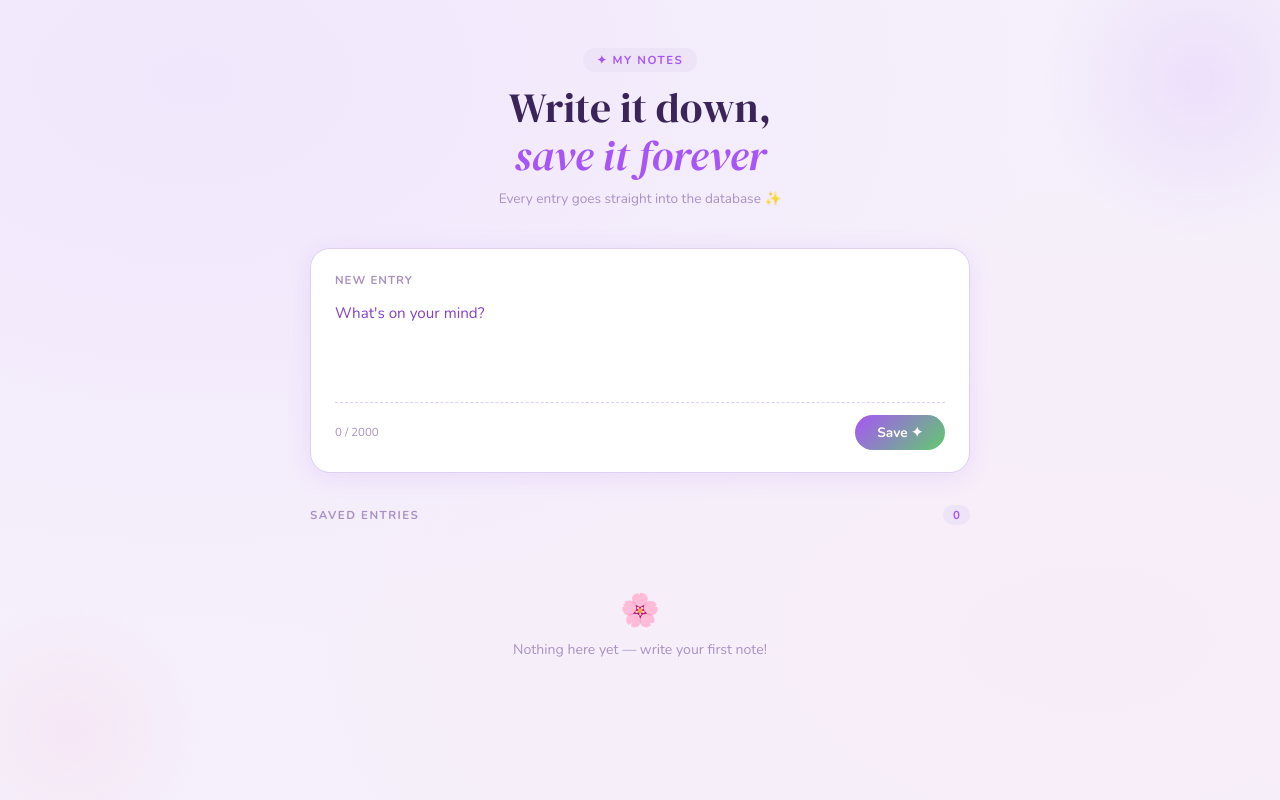
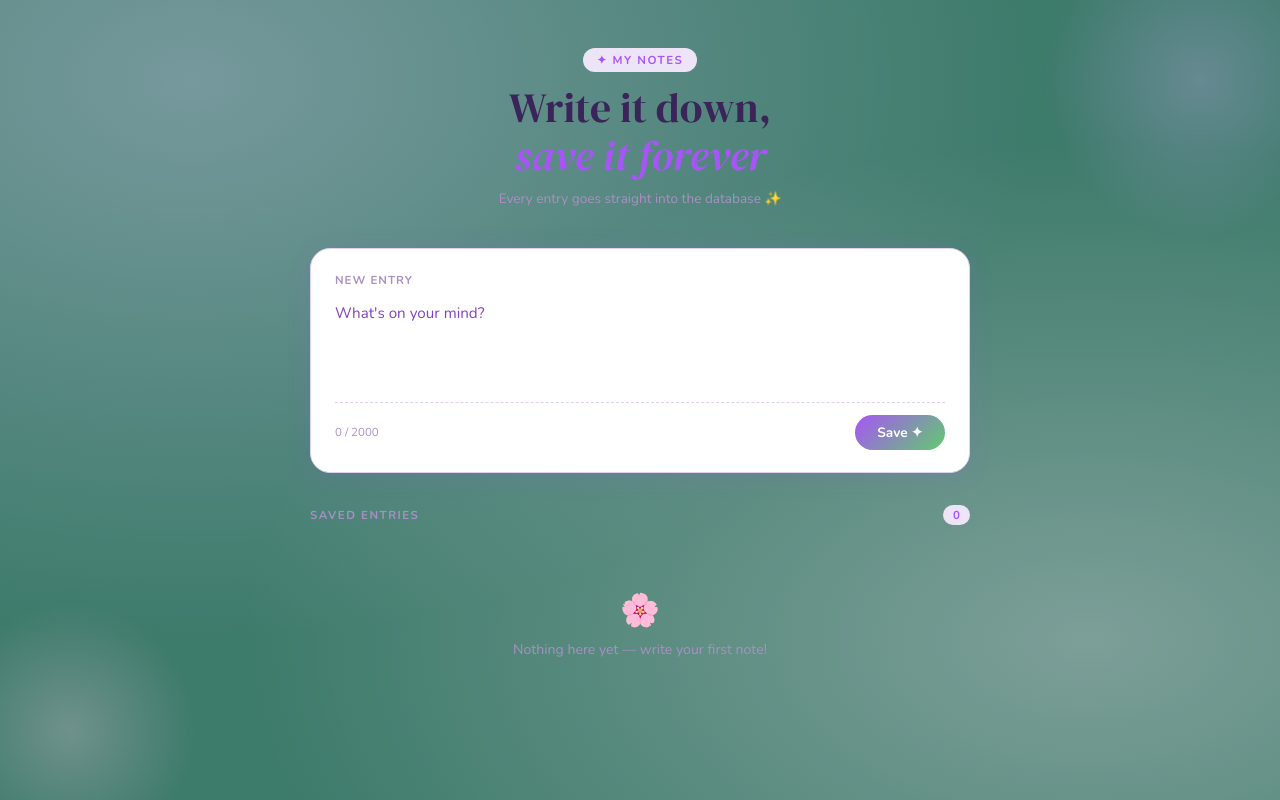
Before and after one commit to ViktoriaStefanova-fontys/Case-Study-1-web-pipeline, a Flask app: page / in a window 1280 px wide. Run offline with Flask 3, Linux system fonts and the light colour scheme; data that the repository does not hold is empty.

Commit message:
test pipeline 7

```diff
--- a/templates/index.html
+++ b/templates/index.html
@@ -9,7 +9,7 @@
     *, *::before, *::after { box-sizing: border-box; margin: 0; padding: 0; }
 
     :root {
-      --bg:          #f5f0fb;
+      --bg:          #3d7b6b;
       --surface:     #ffffff;
       --border:      #ddd0f0;
       --accent:      #a855f7;
```
